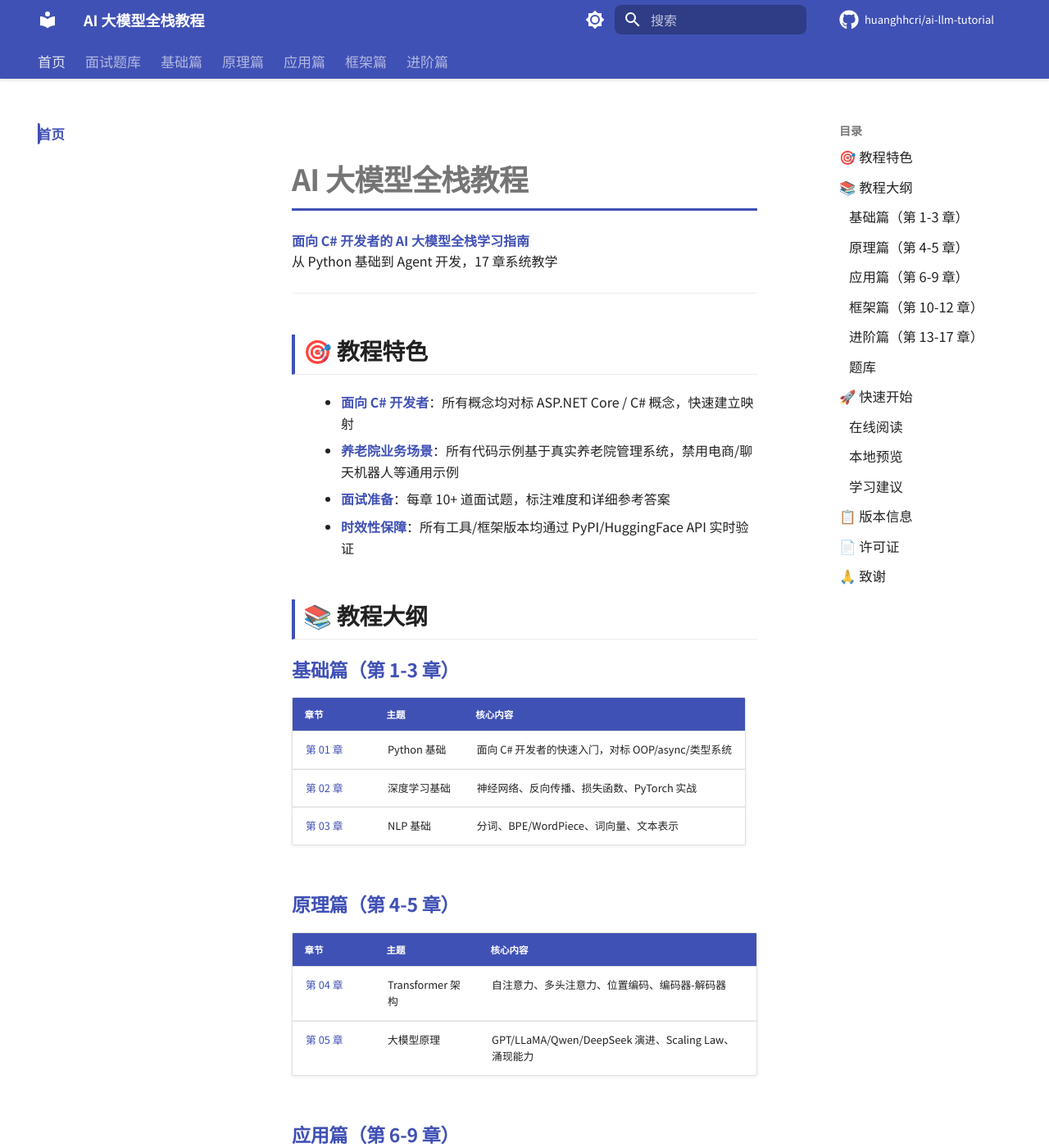
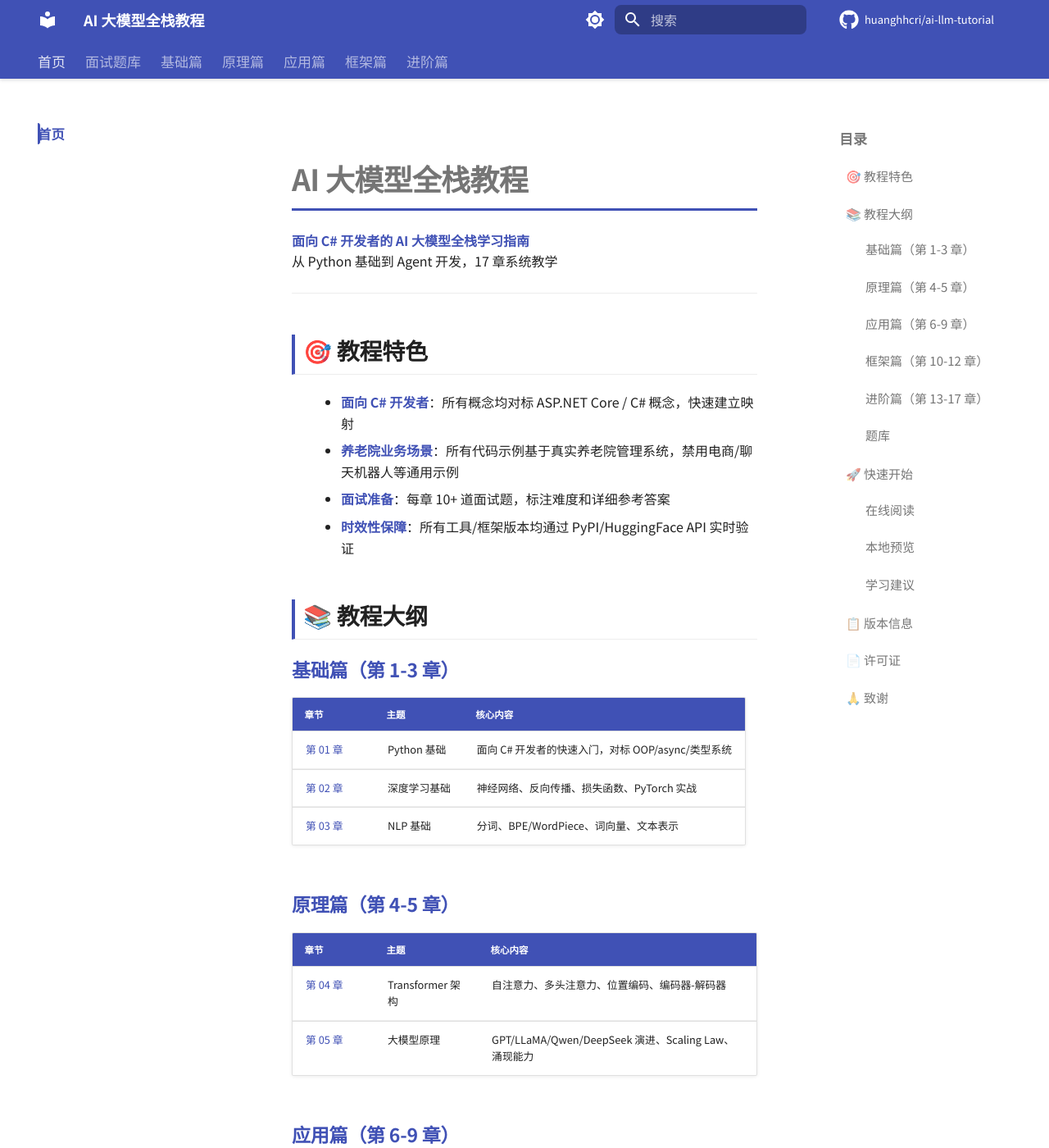
Before and after one commit to huanghhcri/ai-llm-tutorial, an MkDocs documentation site: the page built from docs/index.md, in a window 1280 px wide and 1400 px high. Shown: the whole window at 82% size. Built offline with MkDocs 1.6.1 and Material for MkDocs 9.7.7, drawn with Linux system fonts in a browser that asks for light colours; comment, search, counter and statistics services are not loaded.

Commit message:
style: 优化右侧目录UI样式

```diff
--- a/docs/assets/stylesheets/extra.css
+++ b/docs/assets/stylesheets/extra.css
@@ -342,3 +342,39 @@ h3.toc-chapter {
     overflow: hidden;
     clip: rect(0, 0, 0, 0);
 }
+
+/* ===== 右侧目录样式 ===== */
+.md-sidebar--secondary .md-nav__item {
+    padding: 2px 0;
+}
+
+.md-sidebar--secondary .md-nav__link {
+    font-size: 0.75rem;
+    color: var(--md-default-fg-color--light);
+    padding: 4px 8px;
+    border-radius: 4px;
+    transition: all 0.15s;
+}
+
+.md-sidebar--secondary .md-nav__link:hover {
+    color: var(--md-primary-fg-color);
+    background-color: var(--md-accent-fg-color--transparent);
+}
+
+.md-sidebar--secondary .md-nav__link--active {
+    color: var(--md-primary-fg-color);
+    font-weight: 600;
+}
+
+/* 目录标题 */
+.md-sidebar--secondary .md-nav__title {
+    font-size: 0.85rem;
+    font-weight: 600;
+    padding: 8px 12px;
+    color: var(--md-default-fg-color--light);
+}
+
+/* 子项缩进 */
+.md-sidebar--secondary .md-nav__item .md-nav__item {
+    padding-left: 12px;
+}
```
